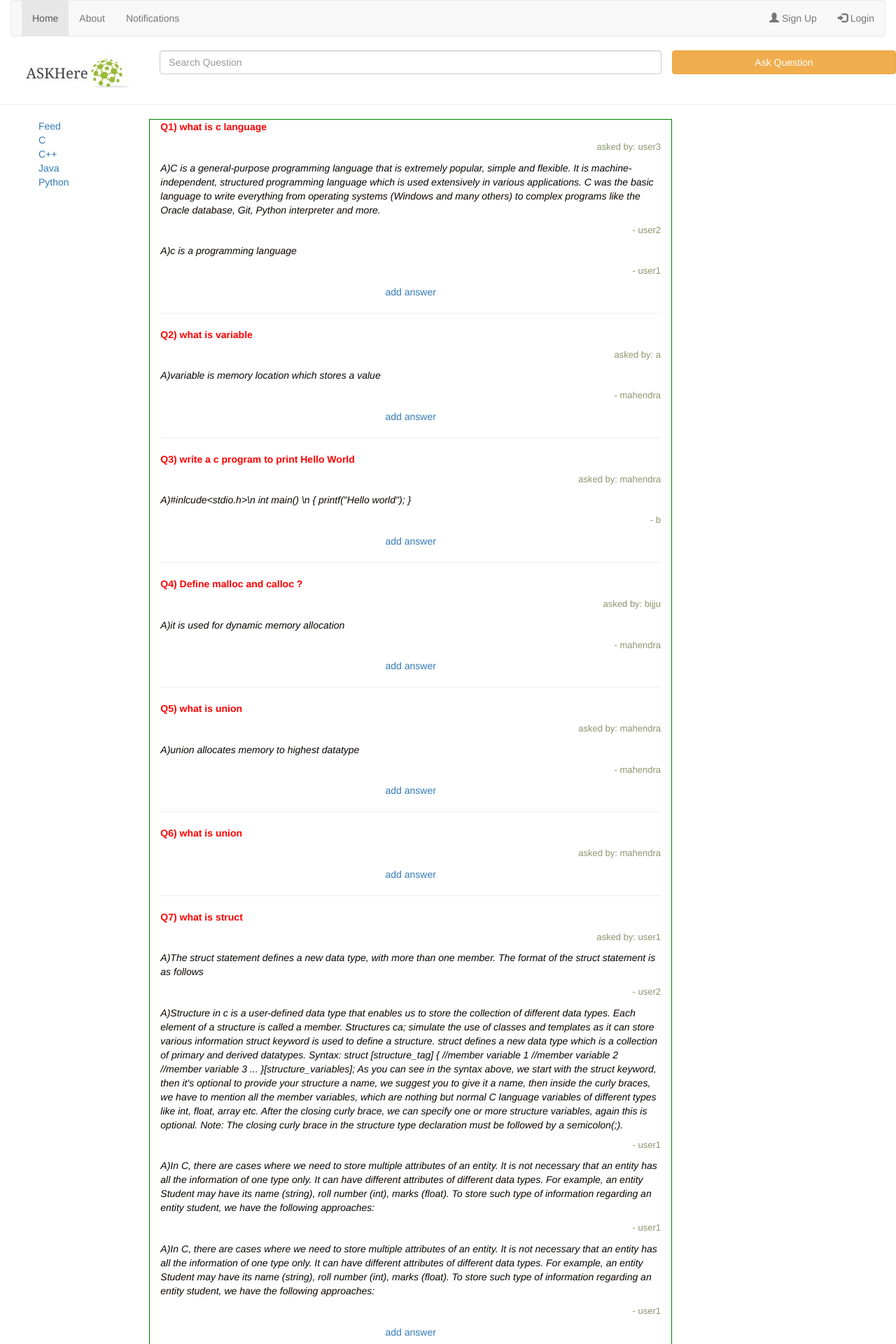
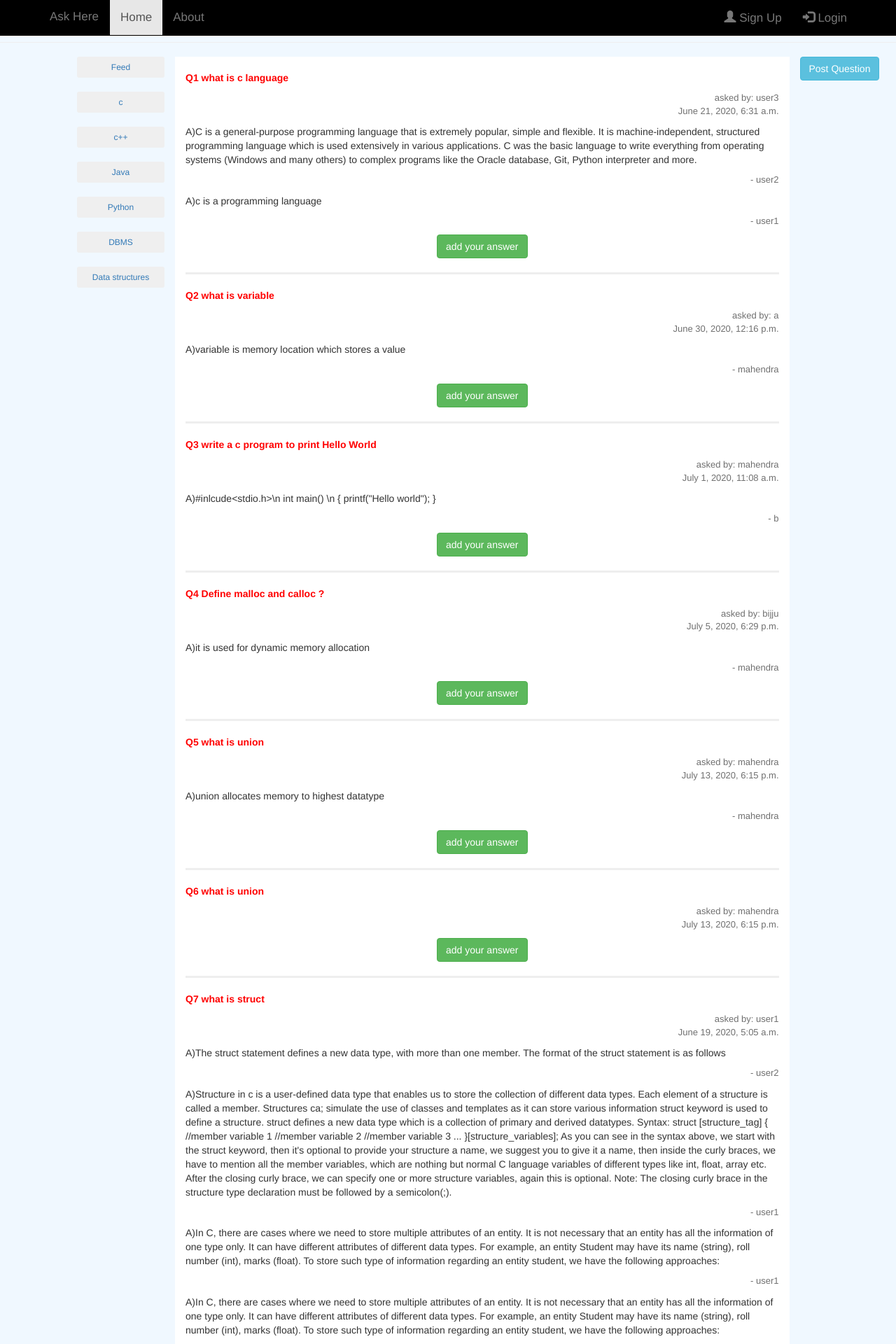
Before and after one commit to MahendraKotapati/ASKHere, a Django app: page / in a window 1280 px wide. Shown: the top 1920 px of the page at 70% size. Run offline with Django 3.2, Linux system fonts and the light colour scheme; data comes from the database, SQL or seed files in the repository; both versions use the stored data as it was after the commit; some libraries are stand-ins or nearby versions.

Commit message:
added CSS

```diff
--- a/Ask/admin.py
+++ b/Ask/admin.py
@@ -11,8 +11,8 @@ class InterestAdmin(admin.ModelAdmin):
     def interest_title(self,obj):
         return obj.topic
 
-#class QuestionAdmin(admin.ModelAdmin):
-#    form = QuestionForm
+#lass QuestionAdmin(admin.ModelAdmin):
+#   form = QuestionForm
 
 admin.site.register(UserLogin)
 admin.site.register(Interest,InterestAdmin)
--- a/Ask/forms.py
+++ b/Ask/forms.py
@@ -6,6 +6,8 @@ def get_topics():
     return  [(interest.id, interest.topic) for interest in Interest.objects.all()]
 
 class QuestionForm(forms.ModelForm):
+
+    question_text = forms.CharField(widget=forms.Textarea )
     class Meta:
         model = Question
         fields = ('question_text','topic_id')
@@ -22,6 +24,8 @@ class QuestionForm(forms.ModelForm):
 
 
 class AnswerForm(forms.ModelForm):
+
+    answer_text = forms.CharField(widget=forms.Textarea )
     class Meta:
         model = Answer
         fields = ('answer_text',)
--- a/Ask/models.py
+++ b/Ask/models.py
@@ -30,6 +30,7 @@ class Question(models.Model):
 
 
 
+
 class Answer(models.Model):
     que_id = models.ForeignKey(Question,on_delete=models.CASCADE)
     answer_text = models.CharField(max_length=2000)
--- a/Ask/static/default.css
+++ b/Ask/static/default.css
@@ -1,54 +1,65 @@
- .question-display{
-    color:red;
-    /*font-family: 'Courier New', Courier, monospace; */
+.question-display {
+    color: red;
     font-weight: bold;
 }
-.user-display{
+
+a:link {
+    text-decoration: none;
+}
+
+.user-display {
     text-align: right;
     font-size: small;
-    color: darkolivegreen;
     opacity: 0.7;
 }
-.answer-display{
-    color:rgb(12, 2, 2);
-    font-style: italic;
+
+.answer-display {
+    /*color: rgb(12, 2, 2);*/
+    /*font-style: italic; */
     opacity: 1;
+    /*background-color: whitesmoke;*/
 }
 
-/*.form-signin {
+.form-display {
     width: 100%;
-    padding: 15px 35px 45px;
-    margin: 0 auto;
-    background-color: #fff;
-    border: 1px solid rgba(0,0,0,0.1);
+}
 
-    .form-signin-heading, .checkbox {
-            margin-bottom: 30px;
-        }
+.middle-display {
+    /*border: 1px solid silver;  */
+    background-color:white;
+}
 
-        .checkbox {
-            font-weight: normal;
-        }
 
-        .form-control {
-            position: relative;
-            font-size: 16px;
-            height: 100%;
-            padding: 10px;
-            @include box-sizing(border-box);
-            &:focus {
-                z-index: 2;
-            }
-        }
+.navbar {
+    overflow: hidden;
+    background-color:black;
+    position: fixed;
+    top: 0;
+    width: 100%;
   }
 
-  */
-  .form-display {
-      width: 100%;
+  .navbar a {
+    float: left;
+    display: block;
+    color: #f2f2f2;
+    text-align: center;
+    padding: 14px 16px;
+    text-decoration: none;
+    font-size: 17px;
   }
 
-.middle-display{
+  .navbar a:hover {
+    background: #ddd;
+    color: black;
+  }
 
-    border: 1px solid green;
+  .right-nav-display{
+    margin-bottom:-20px;
+    margin-top:-5px;
+  }
 
-}
+  .username-display{
+    margin-bottom:-20px;
+    margin-top:-3px;
+    font-weight: bold;
+  }
--- a/Ask/templates/add_answer.html
+++ b/Ask/templates/add_answer.html
@@ -4,9 +4,11 @@
 {% block content2 %}
     <form method="POST" class="form-signin"> {% csrf_token %}
         <div class="container form-display">
+            <br>
             <p class="question-display">Q){{ question_text }} </p>
             {{ form.as_p }}
-            <button type="submit" class="save btn btn-default">Save </button>
+            <button type="submit" class="save btn btn-primary">Submit </button>
+            <br>
         </div>
     </form>
 {% endblock %}
--- a/Ask/templates/base.html
+++ b/Ask/templates/base.html
@@ -20,20 +20,29 @@
 
 </head>
 
-<body>
-    <div class="container-fluid">
-        <nav class="navbar navbar-default">
-            <div class="container-fluid">
+<body  style="background-color: aliceblue;">
+
+        <nav class="navbar navbar-default navbar-fixed-top">
+            <div class="container">
+                <div class="navbar-header">
+                    <a class="navbar-brand" href="{% url 'index' %}">Ask Here</a>
+                  </div>
                 <ul class="nav navbar-nav">
-                    <li class = "active"> <a href="{% url 'index' %}">Home</a> </li>
-                    <li> <a href="#">About</a> </li>
-                    <li> <a href="#">Notifications</a> </li>
+
+                    <li class ={% if page == 'index' %} "active" {% endif %} > <a href="{% url 'index' %}">Home</a> </li>
+                    <li class ={% if page == 'about' %} "active" {% endif %} > <a href="{% url 'about' %}">About</a> </li>
                 </ul>
 
                 <ul class="nav navbar-nav navbar-right">
+
                     {% if user.is_authenticated %}
-                        <li> <a href="#">{{ user.username }} </a> </li>
-                        <li> <a href="{% url 'logout' %}">logout </a> </li>
+
+                        <li>  <a href="#" class="username-display"><p style="color: white;">{{ user.username }}</p>   </a>  </li>
+                        <li>
+                            <a href="{% url 'logout' %}" class="right-nav-display">
+                              <button type="button" class="btn btn-danger">logout </button>
+                            </a>
+                        </li>
                     {%  else  %}
                     <li><a href="{% url 'signup' %}"><span class="glyphicon glyphicon-user"></span> Sign Up</a></li>
                     <li><a href="{% url 'login' %}"><span class="glyphicon glyphicon-log-in"></span> Login</a></li>
@@ -42,63 +51,36 @@
 
             </div>
         </nav>
-
-        <div class="row">
-            <div class="col-md-2" style="text-align: center;padding-top: 6px;">
-                <a href="{% url 'index' %}"> <img src="{% static  'logo2.jpg' %}"> </a>
-            </div>
-            <div class="col-md-7">  <input type="text" class="form-control" placeholder="Search Question"> </div>
-
-            <a href="{% url 'post_question' %}">
-                <div class="col-md-3 btn btn-warning" role="button"> Ask Question </div>
-            </a>
-        </div>
-
-        <div class="row">
-            <hr>
-            <div class="col-md-2">
-                <ul style="list-style-type:none;">
-                    <li> <a href="{% url 'index' %}">Feed</a> </li>
-                    <li><a href="{% url 'filter' topic_id=1 %}">C</a> </li>
-                    <li><a href="{% url 'filter' topic_id=2 %}">C++</a></li>
-                    <li><a href="{% url 'filter' topic_id=3 %}">Java</a></li>
-                    <li><a href="{% url 'filter' topic_id=4 %}">Python</a></li>
-                </ul>
-            </div>
-            <div class="col-md-7 middle-display">
-                {% block content2 %}{% endblock %}
-            </div>
-            <div class="col-md-3">
-                {% block content3 %}{% endblock %}
-            </div>
-
-        </div>
-        <div class="row container-fluid" style="background-color: lightgreen;width: 100%;height: auto;">
-            <div class="col-md-4">
-                <h4> Team @ASKHere</h4>
-                <ul>
-                    <li>17131A05A8</li><li>17131A05A9</li><li>17131A05B1</li><li>17131A05B2</li>
-                </ul>
-            </div>
-            <div class="col-md-4">
-                <h3 style="text-align: center;"> About </h3>
-               <p>
-                A question answers platform where users can share their knowledge and views about a topic
-                and post questions and get answers , also the answer questions .
-                </p>
-            </div>
-            <div class="col-md-4">
-                <h3 style="text-align: center;"> Contact Us: </h3>
-                <p style="text-align: center;"> team@askhere.com </p>
+        <br><br> <hr>
+        <div class="container">
+            <div class="row">
+                <div class="col-md-2">
+                    <ul style="list-style-type:none;">
+                        <li><a href="{% url 'index' %}">
+                                <button class="btn btn-basic btn-sm btn-block"> Feed  </button>
+                            </a>
+                        </li> <br>
+                        {% for t in topics %}
+                            <li>
+                                <a href="{% url 'filter' topic_id=t.id %}" role="button">
+                                    <button class="btn btn-basic btn-sm btn-block">{{ t.topic }} </button>
+                                </a>
+                            </li>
+                            <br>
+                        {% endfor %}
+                    </ul>
+                </div>
+                <div class="col-md-9 middle-display">
+                    {% block content2 %}{% endblock %}
+                </div>
+                <div class="col-md-1">
+                    {% block content3 %}{% endblock %}
+                    <a href="{% url 'post_question' %}">
+                        <button type="button" class="btn btn-info"> Post Question</button>
+                    </a>
+                </div>
             </div>
         </div>
-
-    </div>
-    <footer>
-        <hr style="border:0;height: 2px; background:black "/>
-        <p style="text-align: center;">&copy ASKHere 2020 |   <a href="#">Privacy Policy</a></p>
-    </footer>
-
 </body>
 
 </html>
--- a/Ask/templates/index.html
+++ b/Ask/templates/index.html
@@ -4,25 +4,36 @@
 
 {% block content2 %}
     {% if answers %}
-
+        <br>
         {% for question,answer in answers.items %}
+        <div>
             <p class="question-display">
-               Q{{forloop.counter}}) {{ question.question_text }}
+               Q{{forloop.counter}} {{ question.question_text }}
             </p>
             <p class="user-display">
-                asked by:<span> {{  question.created_by.username }} </span>
+                asked by:<span> {{  question.created_by.username }} </span>  <br>  <span> {{ question.created_date }}</span>
             </p>
             {% for a in answer %}
                 <p class="answer-display">  A){{ a.answer_text }}  </p>
                 <p class="user-display"> -<span> {{ a.answerd_by.username }} </span>  </p>
             {% endfor %}
-            <div style="text-align: center;"><a href="{% url 'add_answer' que_id=question.id %}"> add answer </a> </div>
-            <hr>
+
+            <div style="text-align: center;">
+                <a href="{% url 'add_answer' que_id=question.id %}">
+                    <button type="button" class="btn btn-success">add your answer </button>
+                </a>
+            </div>
+            <hr style="border-width: 3px;">
+        </div>
+
         {% endfor %}
 
     {% else %}
-        <p> OOPs, No questions Yet .</p>
-        <p> Ask now </p>
+        <br>
+        <p> Sorry, No questions Yet .</p>
+            <a href="{% url 'post_question' %}">
+                <button type="button" class="btn btn-info">Post Question</button>
+            </a>
     {% endif %}
 
 {% endblock %}
--- a/Ask/templates/post_question.html
+++ b/Ask/templates/post_question.html
@@ -4,8 +4,10 @@
 {% block content2 %}
     <form method="POST" class="form-signin"> {% csrf_token %}
         <div class="container form-display">
+            <br>
             {{ form.as_table }}<br>
-            <button type="submit" class="save btn btn-primary">Save </button>
+            <button type="submit" class="save btn btn-primary">Submit </button>
+
         </div>
     </form>
 {% endblock %}
--- a/Ask/urls.py
+++ b/Ask/urls.py
@@ -5,6 +5,7 @@ from .views import *
 urlpatterns = [
     path('admin/', admin.site.urls),
     path('',index,name='index'),
+    path('about/',about,name='about'),
     path('filter/<int:topic_id>/',filter_view,name='filter'),
     path('post_question/',post_question,name='post_question'),
     path('add_answer/<int:que_id>',add_answer,name='add_answer'),
--- a/Ask/views.py
+++ b/Ask/views.py
@@ -1,10 +1,13 @@
-from django.shortcuts import render
+from django.shortcuts import render,redirect
 from  .models import *
 from .forms import *
-from datetime import datetime
+from datetime import datetime,timedelta
 from django.contrib.auth.decorators import login_required
 
 # Create your views here.
+
+topics = Interest.objects.all()
+
 def index(request):
 
     if request.user.is_authenticated:
@@ -18,7 +21,8 @@ def index(request):
     for i in questions:
         answers[i] = Answer.objects.filter(que_id_id=i.id)
 
-    context = {'page':'home','answers':answers,'user':request.user}
+
+    context = {'page':'home','answers':answers,'user':request.user,'topics':topics,'page':'index' }
 
     return render(request,'index.html',context)
 
@@ -29,7 +33,8 @@ def filter_view(request,topic_id):
     answers = dict()  # stores question_object as key and answers_list as value
     for i in questions:
         answers[i] = Answer.objects.filter(que_id_id=i.id)
-    context = {'page':'home','answers':answers}
+
+    context = {'page':'home','answers':answers,'topics':topics}
 
     return render(request,'index.html',context)
 
@@ -43,14 +48,20 @@ def post_question(request):
             question.created_date = datetime.now()
             question.created_by =  UserLogin.objects.get(username=request.user.username)
             question.save()
-            return render(request,'index.html',{'user':request.user})
+            #return render(request,'index.html',{'user':request.user,'topics':topics})
+            return redirect('index')
+        else:
+            return render(request,'post_question.html',{'form':form,'user':request.user,'topics':topics})
+
     else:
         form = QuestionForm()
-        return render(request,'post_question.html',{'form':form,'user':request.user})
+        return render(request,'post_question.html',{'form':form,'user':request.user,'topics':topics})
 
 
 @login_required(login_url='/login')
 def add_answer(request,que_id):
+
+    question_text = Question.objects.get(pk=que_id).question_text
 
     if(request.method=="POST"):
         form = AnswerForm(request.POST)
@@ -59,8 +70,14 @@ def add_answer(request,que_id):
             answer.que_id = Question.objects.get(pk=que_id)
             answer.answerd_by =  UserLogin.objects.get(username=request.user.username)
             answer.save()
-            return render(request,'index.html',{'user':request.user})
+            #return render(request,'index.html',{'user':request.user,'topics':topics})
+            return redirect('index')
+        else:
+            return render(request,'add_answer.html',{'form':form,'question_text':question_text,'user':request.user,'topics':topics})
+
     else:
-        question_text = Question.objects.get(pk=que_id).question_text
         form = AnswerForm()
-        return render(request,'add_answer.html',{'form':form,'question_text':question_text,'user':request.user})
+        return render(request,'add_answer.html',{'form':form,'question_text':question_text,'user':request.user,'topics':topics})
+
+def about(request):
+    return render(request,'about.html',{'page':'about','topics':topics})
--- a/user_auth/views.py
+++ b/user_auth/views.py
@@ -66,4 +66,4 @@ def change_password(request):
 
 def logout_view(request):
     logout(request)
-    return redirect('index')
+    return redirect('login')
```
Also changed, not shown: Ask/templates/about.html (added, +17 -0 lines), Ask/static/ask1.png (added), Ask/static/ask3.png (added), Ask/static/asklogo.png (added), db.sqlite3.
